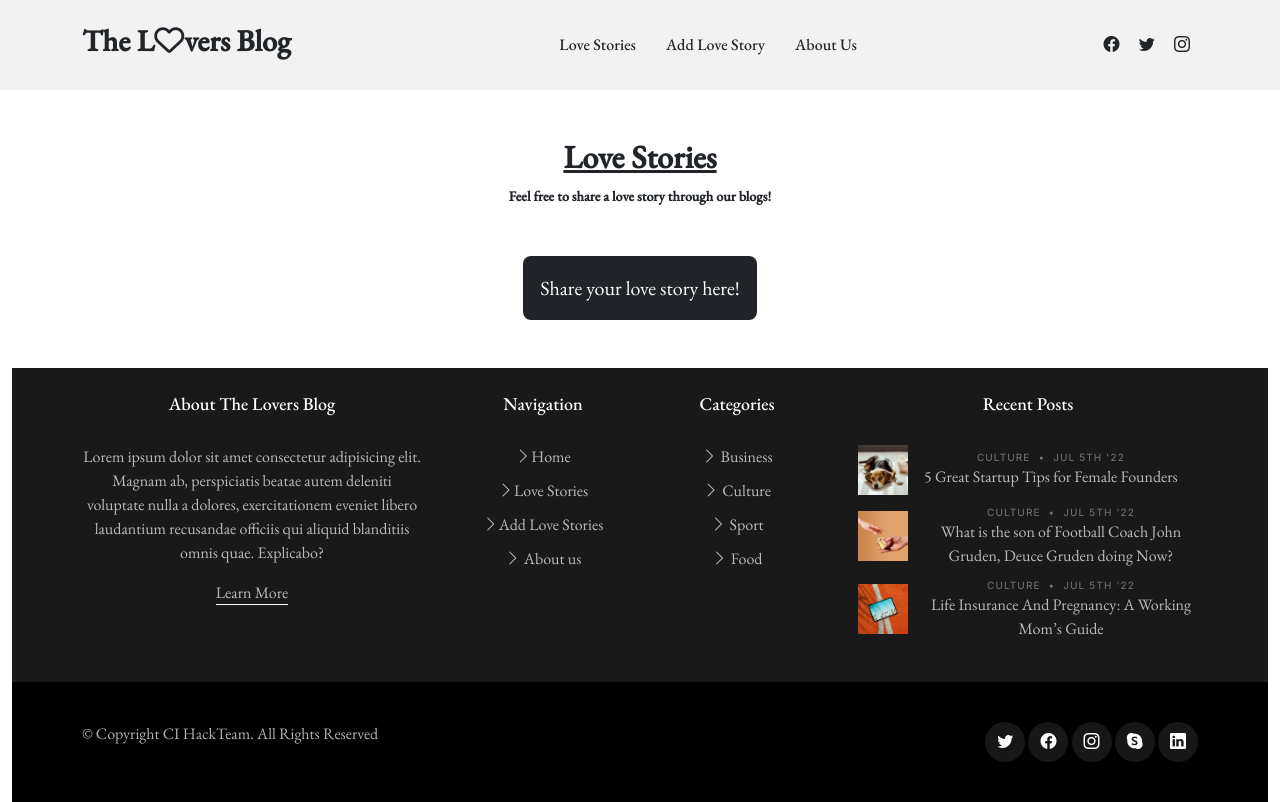
After one commit to phillywhitty/cupid_devils, a Django app: page /blog/blog_list in a window 1280 px wide. The commit adds this page. Run offline with Django 3.2, Linux system fonts and the light colour scheme; data that the repository does not hold is empty; some libraries are stand-ins or nearby versions; some web fonts are replaced.

Commit message:
created blog_list template, rendered blog in template, updated blog links in base.html and added font awesome

```diff
--- a/blog/templates/blog/blog.html
+++ b/blog/templates/blog/blog.html
@@ -36,7 +36,7 @@
             </form>
 
             <div class="text-center">
-                <p>View other people stories and experiences &nbsp;<a href="">	View</a></p>
+                <p>View other people stories and experiences &nbsp;<a href="{% url 'blog_list' %}">	View</a></p>
 
             </div>
 
--- /dev/null
+++ b/blog/templates/blog/blog_list.html
@@ -0,0 +1,56 @@
+{% extends "base.html" %}
+
+{% load static %}
+
+{% load crispy_forms_tags %}
+
+{% block content %}
+
+<div class="container-fluid mt-5">
+
+    <div class="row">
+
+        <div class="col-lg-6 col-md-10 bg-white m-auto mb-5">
+
+            <div class="text-center">
+
+                <h2> <strong> <u>Love Stories</u></strong></h2>
+                <small><strong>Feel free to share a love story through our blogs! </strong></small>
+
+            </div>
+
+            <br><br>
+
+            <div class="row">
+                {% for blog in blog_list%}
+                <div class="col-lg-4">
+
+                    <div class="post-entry-1 border-bottom">
+
+                        <a href="#"><img src="{{blog.featured_image.url}}" alt="" class="img-fluid"></a>
+
+                        <div class="post-meta"><span class="date"></span> <span
+                                class="mx-1">&bullet;</span>
+                            <span>{{blog.created_on}}</span>
+                        </div>
+                        <h2 class="mb-2"><a href="single-post.html">{{blog.title}}</a>
+                        </h2>
+                        <span class="author mb-3 d-block">{{blog.author}}</span>
+                        <p class="mb-4 d-block">Lorem ipsum dolor sit, amet consectetur adipisicing elit. Vero
+                            temporibus repudiandae, inventore pariatur numquam cumque possimus</p>
+                    </div>
+
+                </div>
+                {% endfor %}
+
+                <div class="text-center">
+                    <a href="" class="btn btn-lg bg-primary p-3 text-white">Share your love story here!</a>
+
+                </div>
+
+            </div>
+        </div>
+
+    </div>
+
+{% endblock %}
--- a/blog/templates/index.html
+++ /dev/null
@@ -1,3 +0,0 @@
-{% extends "base.html" %}
-
-{% block content %}
--- a/blog/urls.py
+++ b/blog/urls.py
@@ -3,5 +3,5 @@ from . import views
 
 urlpatterns = [
     path('post_blog/', views.post_blog, name='post_blog'),
-    path("", views.BlogList.as_view(), name="home"),
+    path("blog_list", views.BlogList.as_view(), name="blog_list"),
 ]
--- a/blog/views.py
+++ b/blog/views.py
@@ -1,4 +1,4 @@
-from django.shortcuts import render
+from django.shortcuts import render, redirect, reverse
 from django.views import generic
 from . forms import BlogForm
 from . models import Blog, Comment
@@ -15,7 +15,7 @@ def post_blog(request):
 
         if form.is_valid():
             form.save()
-        return redirect(reversed('home'))
+        return redirect(reverse('blog_list'))
 
     context = {
         'form': form
@@ -26,5 +26,5 @@ def post_blog(request):
 class BlogList(generic.ListView):
     model = Blog
     queryset = Blog.objects.filter(status=1).order_by("-created_on")
-    template_name = "index.html"
+    template_name = "blog_list.html"
     paginate_by = 6
--- a/home/urls.py
+++ b/home/urls.py
@@ -1,4 +1,3 @@
-from django.contrib import admin
 from django.urls import path
 from . import views
 
--- a/templates/base.html
+++ b/templates/base.html
@@ -5,14 +5,8 @@
 <head>
     <meta charset="utf-8">
     <meta content="width=device-width, initial-scale=1.0" name="viewport">
-
-    <title>Cupid Devils</title>
     <meta content="" name="description">
     <meta content="" name="keywords">
-
-    <!-- Favicons -->
-    <link href="{% static 'img/favicon.png' %}" rel="icon">
-    <link href="{% static 'img/apple-touch-icon.png' %}" rel="apple-touch-icon">
 
     <!-- Google Fonts -->
     <link rel="preconnect" href="https://fonts.googleapis.com">
@@ -33,6 +27,11 @@
     <link href="{% static 'css/variables.css' %}" rel="stylesheet">
     <link href="{% static 'css/main.css' %}" rel="stylesheet">
 
+    <!-- FontAwesome -->
+    <script src="https://kit.fontawesome.com/95bc93f676.js" crossorigin="anonymous"></script>
+
+    <title>Cupid Devils</title>
+
 
 </head>
 
@@ -40,20 +39,19 @@
 <body>
 
     <!-- ======= Header ======= -->
-    <header id="header" class="header d-flex align-items-center fixed-top">
+    <header id="header" class="header d-flex align-items-center">
         <div class="container-fluid container-xl d-flex align-items-center justify-content-between">
 
-            <a href="index.html" class="logo d-flex align-items-center">
+            <a href="{% url 'home' %}" class="logo d-flex align-items-center">
                 <!-- Uncomment the line below if you also wish to use an image logo -->
                 <!-- <img src="assets/img/logo.png" alt=""> -->
-                <h1>The Lovers Blog</h1>
+                <h1>The L<i class="fa-regular fa-heart"></i>vers Blog</h1>
             </a>
 
             <nav id="navbar" class="navbar">
                 <ul>
-                    <li><a href="{% url 'post_blog' %}">Blog</a></li>
-                    <li><a href="single-post.html">Love Stories</a></li>
-                    <li><a href="about.html">Add Love Story</a></li>
+                    <li><a href="{% url 'blog_list' %}">Love Stories</a></li>
+                    <li><a href="{% url 'post_blog' %}">Add Love Story</a></li>
                     <li><a href="about.html">About Us</a></li>
                 </ul>
             </nav><!-- .navbar -->
```
